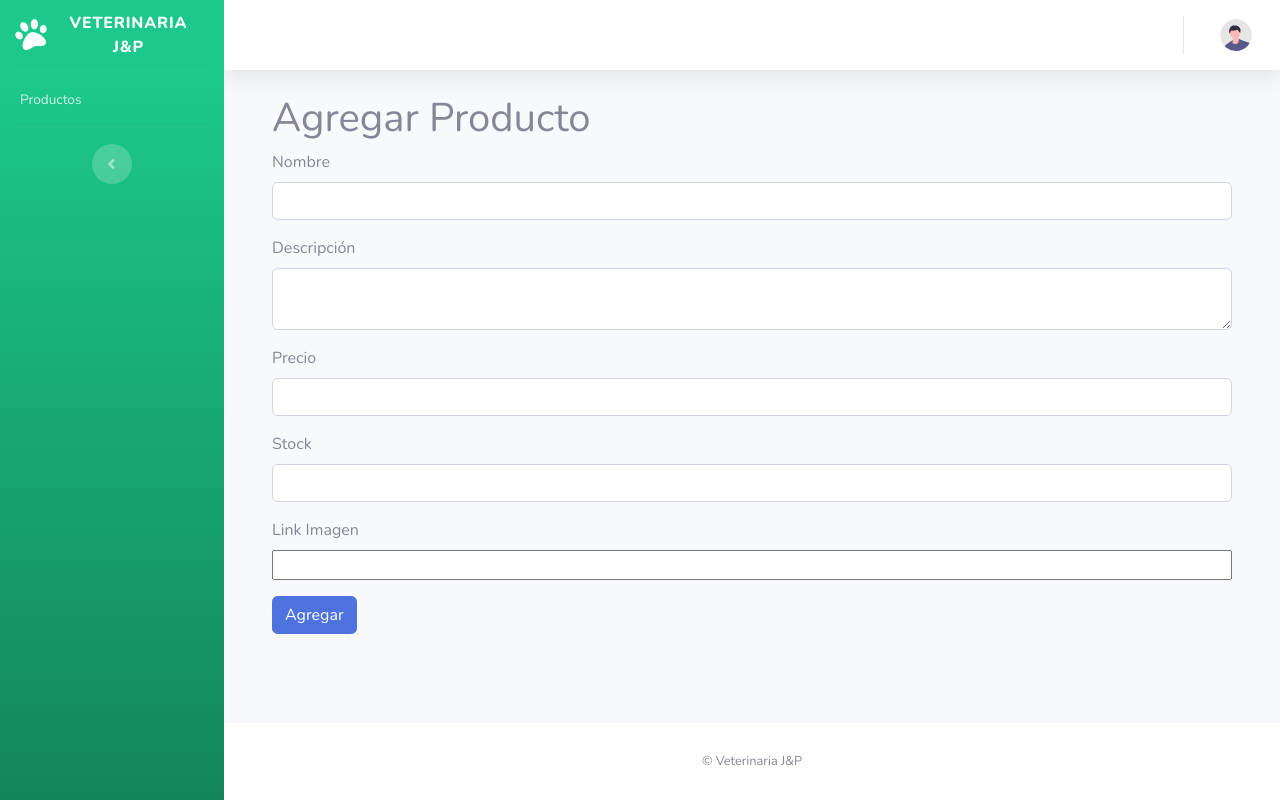
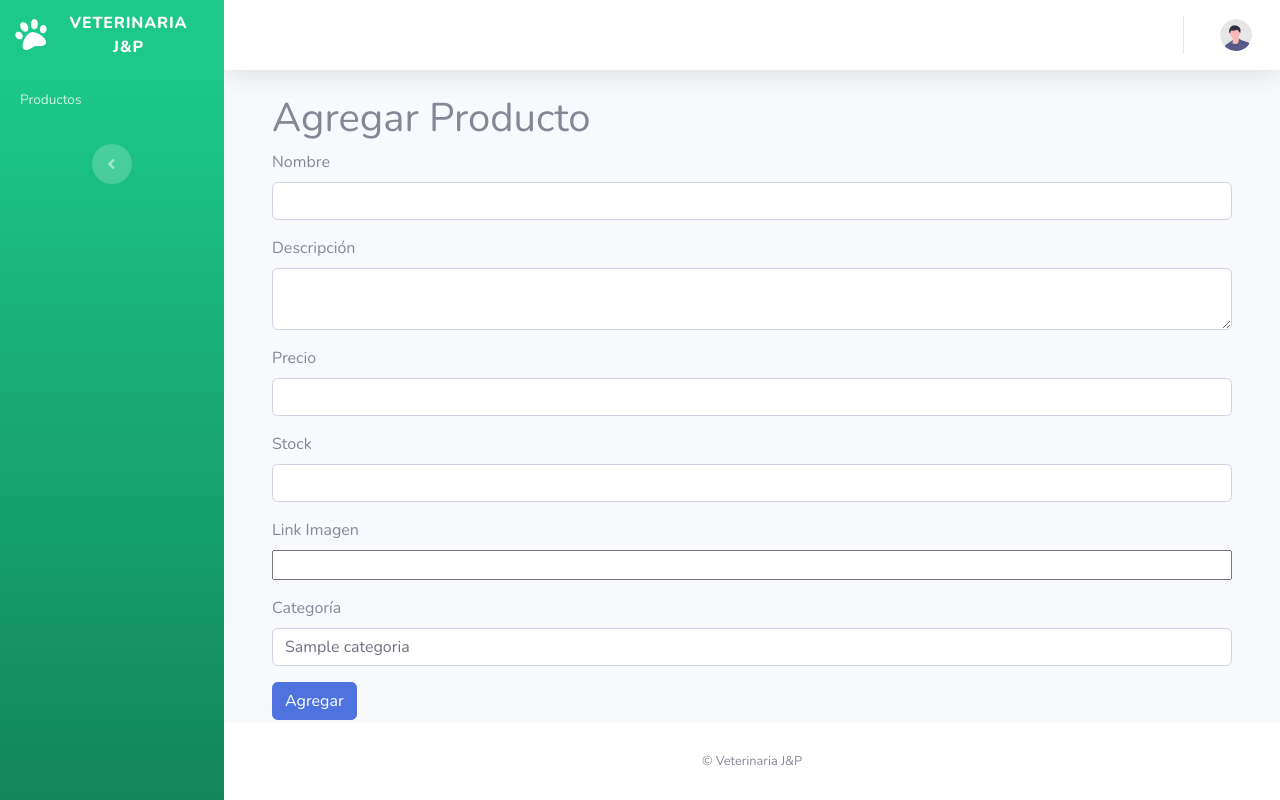
Before and after one commit to PabloVasquezC/inventarioVeterinariaJorgeYPablo, a Django app: page /productos/agregar_producto/ in a window 1280 px wide. Run offline with Django 5.2, Linux system fonts and the light colour scheme; tables that the repository leaves empty hold one stand-in row (values such as "Sample post"); some libraries are stand-ins or nearby versions.

Commit message:
categories add

```diff
--- a/gestorProductos/views.py
+++ b/gestorProductos/views.py
@@ -17,13 +17,17 @@ def lista_productos(request):
     return render(request, 'productos/products.html', {'productos': productos, 'categorias': categorias})
 
 def agregar_producto(request):
+    categorias = Categoria.objects.all()  # Obtén todas las categorías
+
     if request.method == "POST":
         nombre = request.POST.get('nombre')
         descripcion = request.POST.get('descripcion')
         precio = request.POST.get('precio')
         imagen = request.POST.get('imagen')
         stock = request.POST.get('stock')
+        categoria_id = request.POST.get('categoria')
 
+        categoria = Categoria.objects.get(id=categoria_id)  # Obtén la categoría seleccionada
 
         # Guardar el producto en la base de datos
         Producto.objects.create(
@@ -32,12 +36,13 @@ def agregar_producto(request):
             precio=precio,
             imagen=imagen,
             stock=stock,
+            categoria=categoria,
             created_by=request.user
         )
-        # Mensaje de éxito
-        return redirect('lista_productos')  # Redirige al listado de productos
+        return redirect('lista_productos')
 
-    return render(request, 'productos/add_product.html')
+    return render(request, 'productos/add_product.html', {'categorias': categorias})
+
 
 def editar_producto(request, id):
     producto = Producto.objects.get(id=id)
--- a/inventarioVeterinariaJorgeYPablo/settings.py
+++ b/inventarioVeterinariaJorgeYPablo/settings.py
@@ -83,7 +83,7 @@ DATABASES = {
         'ENGINE': 'django.db.backends.mysql',
         'NAME': 'loginVT',
         'USER': 'root',
-        'PASSWORD': '',
+        'PASSWORD': 'YO.7531.kurumi',
     }
 }
 
--- a/templates/productos/add_product.html
+++ b/templates/productos/add_product.html
@@ -76,14 +76,15 @@
                 <input type="text" class="form-control-file" id="imagen" name="imagen" required>
             </div>
             {% comment %} Display ALL categories and post the id of the selected category {% endcomment %}
-            {% comment %} <div class="form-group">
-                <label for="categoria">Categoria</label>
+            <div class="form-group">
+                <label for="categoria">Categoría</label>
                 <select class="form-control" id="categoria" name="categoria" required>
                     {% for categoria in categorias %}
-                        <option value="{{ categoria.nombre }}">{{ categoria.nombre }} </option>
+                    <option value="{{ categoria.id }}">{{ categoria.nombre }}</option>
                     {% endfor %}
                 </select>
-            </div> {% endcomment %}
+            </div>
+
             <button type="submit" class="btn btn-primary">Agregar</button>
         </form>
     </div>
--- a/templates/productos/products.html
+++ b/templates/productos/products.html
@@ -47,6 +47,7 @@
                                 <th>Imagen</th>
                                 <th>Nombre</th>
                                 <th>Descripción</th>
+                                <th>Categoría</th>
                                 <th>Precio</th>
                                 <th>Acciones</th>
                             </tr>
@@ -60,6 +61,7 @@
                                 </td>
                                 <td>{{ producto.nombre }}</td>
                                 <td>{{ producto.descripcion }}</td>
+                                <td>{{ producto.categoria }}</td>
                                 <td>${{ producto.precio }} CLP</td>
                                 <td>
                                     <button class="btn btn-primary">
```
